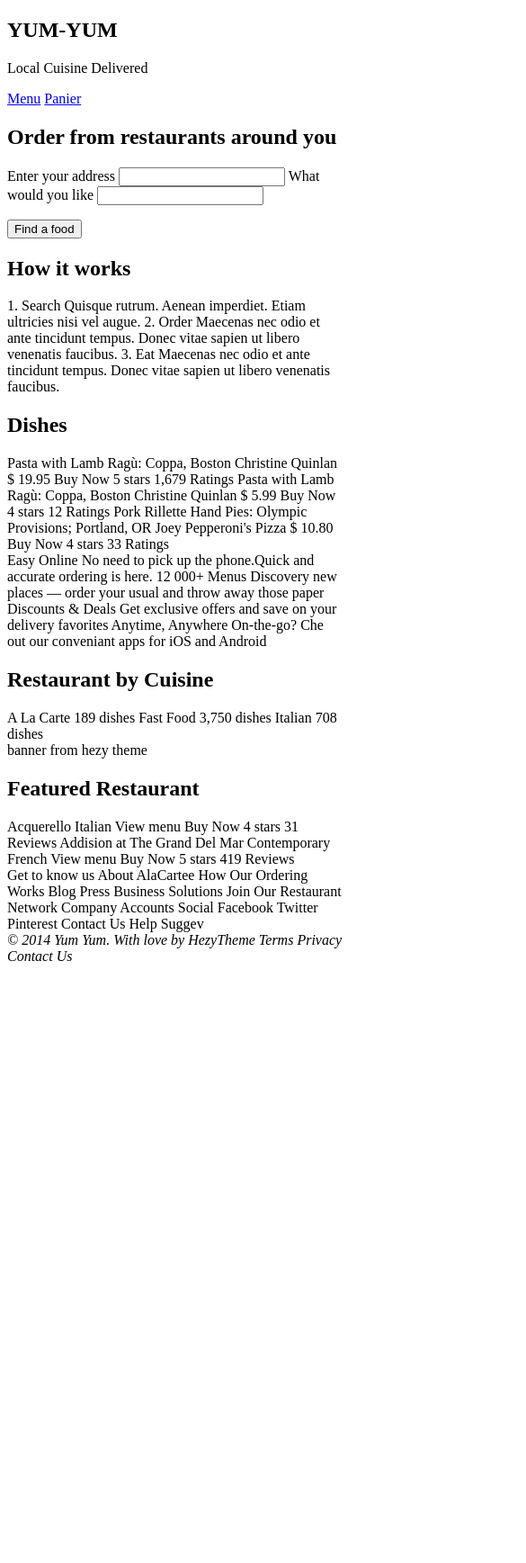
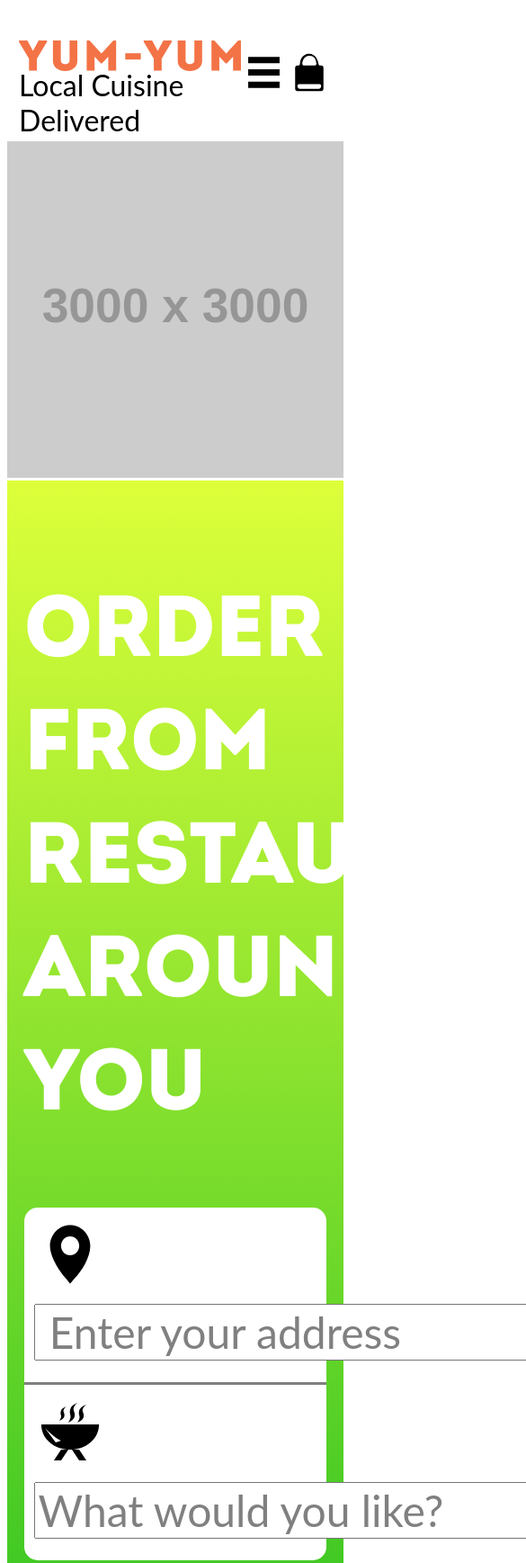
Before and after one commit to lemnkh/lab-yumyum, a plain HTML site: page starter-code/index.html in a window 390 px wide. Shown: the top 1737 px of the page at 90% size, 585 px wide, since content can reach past the window. Before the commit the page ends 1080 px from the top, so only its background shows below. Drawn offline with Linux system fonts and the light colour scheme; placeholder pictures from the web are drawn by us.

Commit message:
pas fini

```diff
--- a/starter-code/css/main.css
+++ b/starter-code/css/main.css
@@ -1 +1,183 @@
 *, :before, :after {box-sizing:border-box;}
+img {max-width: 100%;}
+@import url('https://fonts.googleapis.com/css?family=Lato:400,700,900&display=swap');
+
+body {
+    font-family: 'Lato', sans-serif;
+}
+
+
+
+
+
+h1{
+    font-family: 'Intro', sans-serif;
+
+}
+
+nav {
+    display: flex;
+    padding: 3.5%;
+    padding-top: 10%;
+    padding-bottom: 10%;
+}
+
+@media (min-width: 1024px) {
+    nav {
+        padding-top: 6%;
+        padding-bottom: 6%;
+    }
+  }
+
+.masthead{
+    background-image: url("../images/logo.svg");
+    background-repeat: no-repeat;
+    background-size: contain;
+    width: 100%;
+    height: 71px;
+    justify-content: left;
+}
+
+@media (min-width: 1024px) {
+    .masthead {
+        height: 34px;
+    }
+  }
+
+.masthead > p {
+    margin-top: 12%;
+    font-family:'Lato', sans-serif;
+    font-weight: 400;
+    font-size: 2em;
+}
+
+@media (min-width: 1024px) {
+    .masthead > p {
+        margin-top: 5.5%;
+        font-size: 1.2em;
+    }
+  }
+
+#navimg{
+    justify-content: right;
+    display: flex;
+}
+
+
+
+#cartimg{
+    height: 71px;
+
+}
+
+@media (min-width: 1024px) {
+    #cartimg {
+        display: none;
+      }
+
+  }
+
+
+#hamburgerimg{
+    height:71px;
+
+}
+
+@media (min-width: 1024px) {
+    #hamburgerimg {
+        display: none;
+    }
+  }
+
+#grismoche{
+    width:100%;
+}
+
+#sublimedegrade{
+    background: rgb(55,117,168);
+    background: linear-gradient(180deg, rgba(55,117,168,1) 0%, rgba(221,255,58,1) 0%, rgba(37,191,32,1) 100%);
+    padding: 5%;
+    width: 100%;
+}
+
+#sublimedegrade > h2{
+    color: white;
+    text-transform: uppercase;
+    font-family: 'Intro', sans-serif;
+    font-size: 6em;
+    width: 100%;
+    text-align: left;
+}
+
+
+.icones {
+    width: 80px;
+    margin-right: 10%;
+}
+
+
+label {
+    background-color: white;
+    padding: 3.5%;
+    display: block;
+
+}
+
+#label1{
+    border-radius: 15px 15px 0 0;
+}
+
+#label2{
+    border-radius: 0 0 15px 15px;
+}
+
+.separateur{
+    height: 3px;
+    background-color: grey;
+    width: 100%;
+}
+
+input{
+    color: grey;
+    font-family: 'Lato', sans-serif;
+    font-size: 3em;
+    margin-top: 4%;
+    margin-bottom: 4%;
+}
+
+#boutonmoche{
+    background-color: tomato;
+    color: white;
+    text-transform: uppercase;
+    font-family: 'Intro', sans-serif;
+    font-size: 3em;
+    padding: 6%;
+    border-radius: 15px;
+    margin-top: 5%;
+
+}
+
+#marreducss{
+    display: flex;
+    flex-direction: column;
+    padding: 9%;
+}
+
+#marreducss > h2{
+    color: tomato ;
+}
+
+#preums, #deuz, #troiz{
+    display: flex;
+    flex-direction: row;
+    width: 100%;
+    padding: 4%;
+    font-size: 2em;
+
+}
+
+h3 {
+    text-transform: uppercase;
+    font-weight: bold;
+    font-size: 2em;
+}
--- a/starter-code/index.html
+++ b/starter-code/index.html
@@ -4,51 +4,75 @@
   <meta charset="utf-8" />
   <title></title>
   <link rel="stylesheet" href="fonts/Intro/index.css" />
+  <link rel="stylesheet" href="./css/main.css"
+  <meta name="viewport" content="width=device-width, initial-scale=1">
 </head>
 <body>
   <header>
     <nav>
       <div class="masthead">
-        <h1>YUM-YUM</h1>
+
         <p>Local Cuisine Delivered</p>
       </div>
 
-      <div>
-        <a href="javascript:void 0;">Menu</a>
-        <a href="javascript:void 0;">Panier</a>
+      <div id="navimg">
+        <a href="javascript:void 0;"><img id="hamburgerimg" src="images/hamburger.svg" alt="menu"></a>
+        <a href="javascript:void 0;"><img id="cartimg" src="images/cart.svg"  alt="panier"></a>
       </div>
     </nav>
+    <img src="https://via.placeholder.com/3000" id="grismoche">
+
+    <div id="sublimedegrade">
 
         <h2>Order from restaurants around you</h2>
+
         <form action="javascript:void 0;">
-      <label>
-        Enter your address
-        <input type="text" name="address">
+
+
+          <label id="label1">
+            <img src="./images/pin.svg" class="icones"> <input id="address" type="text" name="address" value=" Enter your address">
           </label>
-
-      <label>
-        What would you like
-        <input type="text" name="foodtype">
+          <div class="separateur">
+          </div>
+          <label id="label2">
+              <img src="./images/bbq.svg" class="icones"> <input id="what" type="text" name="foodtype" value="What would you like?">
           </label>
 
           <p>
-        <button type="submit">Find a food</button>
+            <button id="boutonmoche" type="submit">Find a food</button>
           </p>
         </form>
 
+
+  </div>
   </header>
 
-  <section>
+  <section id="marreducss">
+
     <h2>How it works</h2>
 
-    1. Search
+    <div id="preums">
+      <img src="./images/map.png">
+       <div><h3>1. Search</h3>
         Quisque rutrum. Aenean imperdiet. Etiam ultricies nisi vel augue.
+      </div>
+    </div>
 
-    2. Order
+
+    <div id="deuz">
+      <img src="./images/clipboard.png">
+      <div><h3></h3>2. Order</h3>
+          Maecenas nec odio et ante tincidunt tempus. Donec vitae sapien ut libero venenatis faucibus.</div>
+
+    </div>
+
+    <div id="troiz">
+      <img src="./images/bag.png">
+      <div><h3>3. Eat</h3>
         Maecenas nec odio et ante tincidunt tempus. Donec vitae sapien ut libero venenatis faucibus.
+      </div>
+      </div>
 
-    3. Eat
-    Maecenas nec odio et ante tincidunt tempus. Donec vitae sapien ut libero venenatis faucibus.
   </section>
 
   <section>
```
Also changed, not shown: 2 other files. Lines whose indentation alone changed are shown as unchanged.
